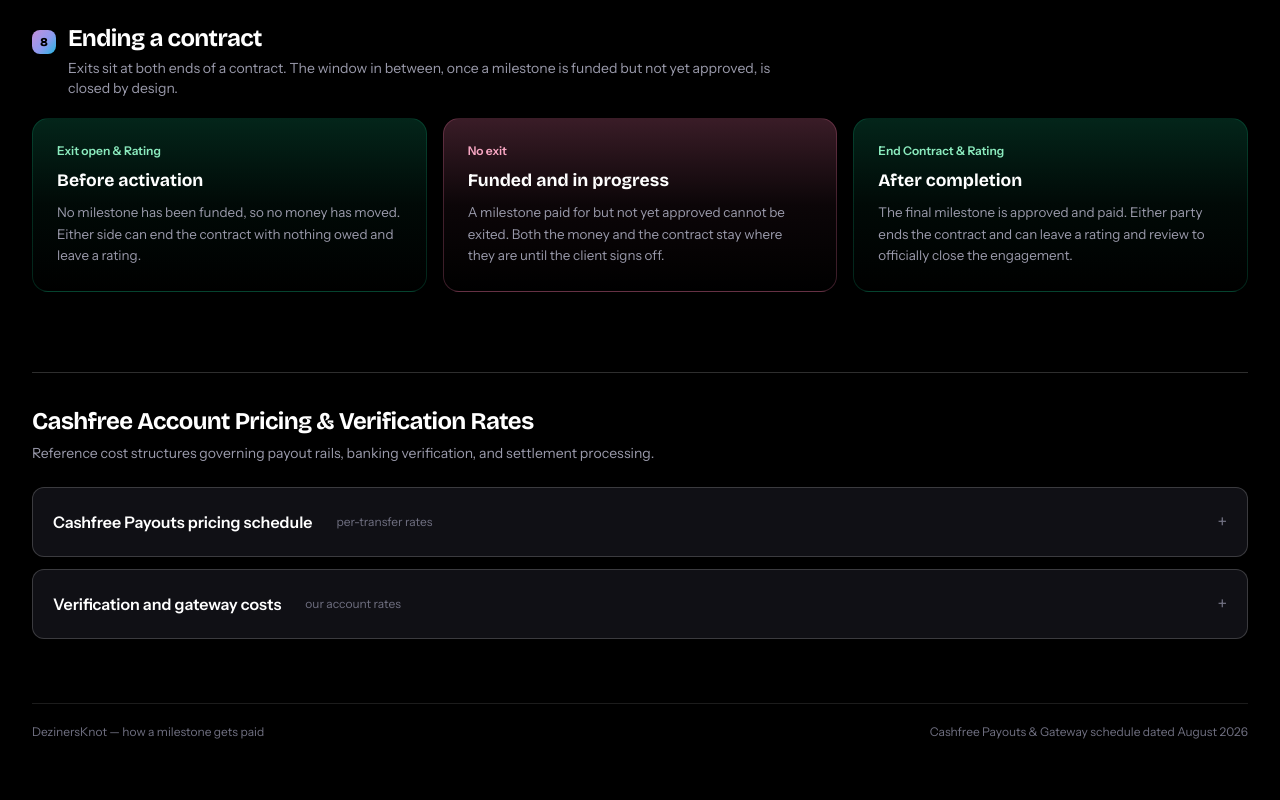
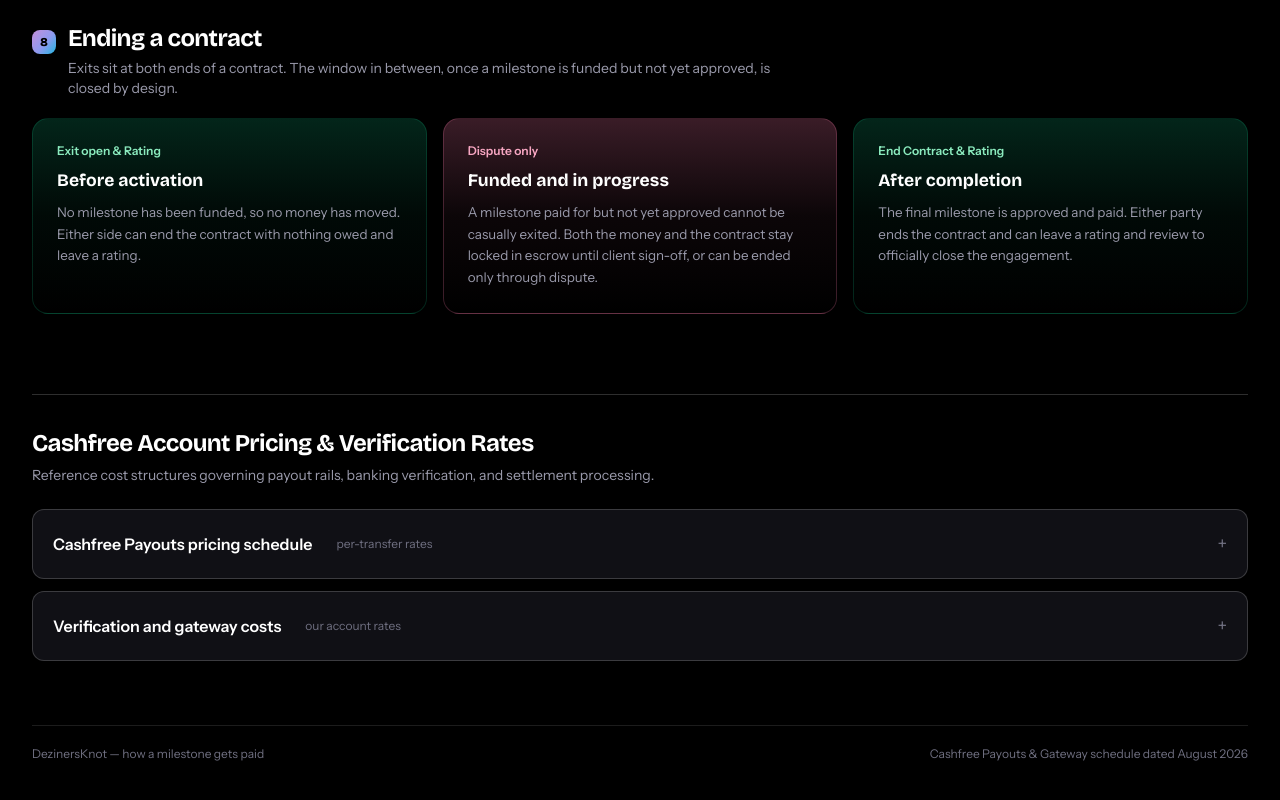
Before and after one commit to niranjankr619/DK, a Next.js app: page / in a window 1280 px wide. Shown: the part 5166-5966 px from the top of the page. Built offline with nearby package versions, Linux system fonts and the light colour scheme.

Commit message:
feat: update funded milestone exit to dispute only

```diff
--- a/src/components/sections/PayoutZones.tsx
+++ b/src/components/sections/PayoutZones.tsx
@@ -29,16 +29,17 @@ export default function PayoutZones() {
         </div>
 
 
-        {/* Zone 2: No exit */}
+        {/* Zone 2: Dispute only */}
         <div className="p-6 rounded-2xl bg-gradient-to-b from-rose/25 via-rose/5 to-transparent border border-rose/25 hover:brightness-110 transition-all">
-          <div className="text-xs font-semibold text-[#F7A6C2]">No exit</div>
+          <div className="text-xs font-semibold text-[#F7A6C2]">Dispute only</div>
           <h3 className="font-bricolage font-bold text-[17.5px] text-white mt-2 mb-2">
             Funded and in progress
           </h3>
           <p className="text-xs sm:text-[13.4px] text-tx2 leading-relaxed">
-            A milestone paid for but not yet approved cannot be exited. Both the money and the contract stay where they are until the client signs off.
+            A milestone paid for but not yet approved cannot be casually exited. Both the money and the contract stay locked in escrow until client sign-off, or can be ended only through dispute.
           </p>
         </div>
+
 
         {/* Zone 3: End Contract & Rating */}
         <div className="p-6 rounded-2xl bg-gradient-to-b from-emerald-500/20 via-emerald-500/5 to-transparent border border-emerald-500/20 hover:brightness-110 transition-all">
```
